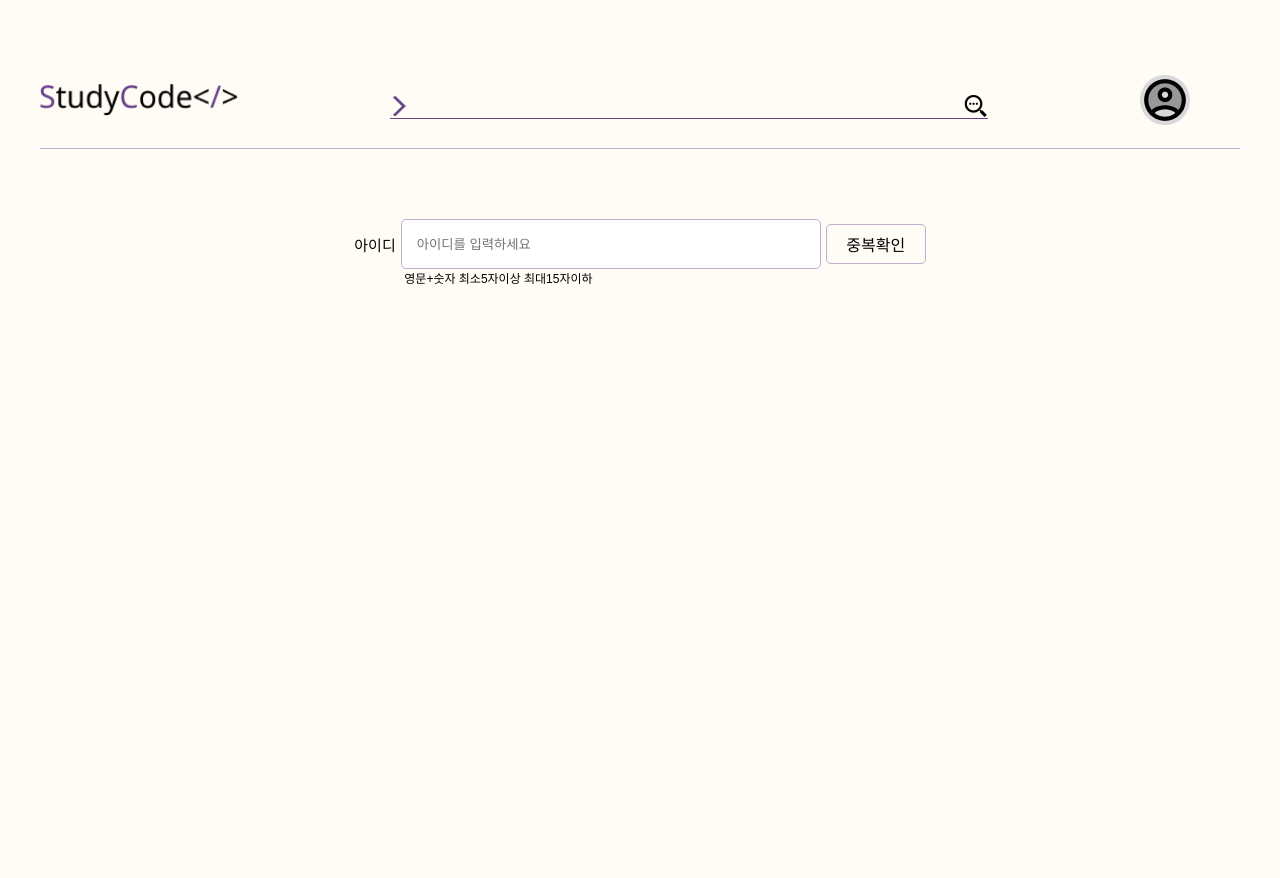
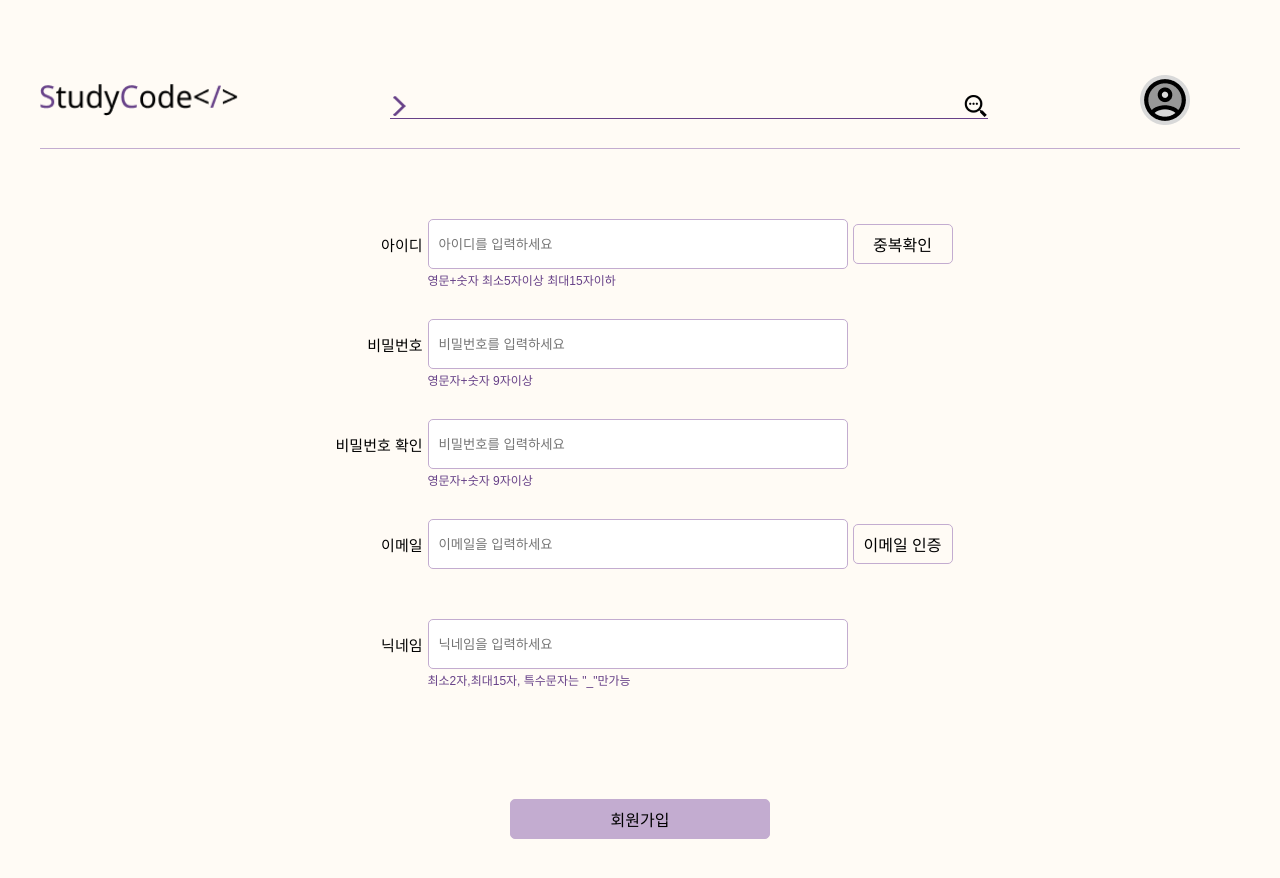
Before and after one commit to Hyangyoun/StudyCode_front, a React (Create React App) app: page / in a window 1280 px wide. Shown: the top 878 px of the page. Before the commit the page ends 800 px from the top, so only its background shows below. Built offline with nearby package versions, Linux system fonts and the light colour scheme.

Commit message:
Membership fin
10/06 기능구현 완

```diff
--- a/src/App.js
+++ b/src/App.js
@@ -1,7 +1,10 @@
-import Membership from "./Page/Membership"
+import GlobalStyle from "./GlobalStyle";
+import Membership from "./Page/MembershipPage"
+
 function App() {
   return (
     <>
+    <GlobalStyle />
     <Membership/>
     </>
   );
--- a/src/Page/Membership.jsx
+++ /dev/null
@@ -1,66 +0,0 @@
-import SMHeader from "../Main/SmallHeader"
-import styled from "styled-components";
-
-function Membership(props){
-    return(
-        <>
-            <SMHeader/>
-            <MembershipTool>
-                <div>
-                    <ul>
-                        <li>
-                            <span>아이디</span>
-                            <input className="inputId" type="text" placeholder="아이디를 입력하세요"/>
-                            <div>중복확인</div>
-                        </li>
-                    <span>영문+숫자 최소5자이상 최대15자이하</span>
-                    </ul>
-                </div>
-            </MembershipTool>
-        </>
-          )
-}
-const MembershipTool = styled.div`
-    width: 620px; height: 560px;
-    display:flex;
-    flex-direction: column;
-    align-items: center;
-    margin:auto;
-    div{
-        margin: 70px 0 0 0;
-    }
-    ul{
-        margin:0 0 50px 0;
-        padding: 0;
-    }
-    ul>li{
-        display: flex;
-        flex-direction: row;
-        align-items: center;
-    }
-    li>span{
-        font-size: 15px;
-        margin-right: 5px;
-    }
-    li>div{
-        width: 100px;height:40px;
-        margin: 0 0 0 5px;
-        display: flex;
-        align-items: center;
-        justify-content: center;
-        border: 1px solid #C3ACD0;
-        border-radius: 5px;
-    }
-    span:last-child{
-        text-indent: 10px;
-        font-size: 12px;
-        padding-left: 50px;
-    }
-    .inputId{
-        width: 420px; height: 50px;
-        border: 1px solid #C3ACD0;
-        border-radius: 5px;
-        padding: 0 0 0 15px;
-    }
-`
-export default Membership
--- /dev/null
+++ b/src/Page/MembershipPage.jsx
@@ -0,0 +1,170 @@
+import { useState,useEffect } from "react";
+import SMHeader from "../Main/SmallHeader"
+import styled from "styled-components";
+
+function Membership(props){
+    const [idCheck , setIdCheck] = useState(false)
+    const [password , setPassword] = useState("")
+    const [samePW , setSamePW] = useState("")
+    const [checkPW, setCheckPW] = useState(false)
+    const [emailCheck , setEmailCheck] = useState(false) //유효성검사시
+    const [email , setEmail] = useState("")
+    const [emailNum , setEmailNum] = useState(null)
+    const [inputEmailNum, setInputEmailNum] = useState(0)
+
+    useEffect(() => { //
+        if(password === samePW && password !== ""){
+            setCheckPW(true)
+        }
+        else {setCheckPW(false)}
+    },[password,samePW])
+
+    const ExportEmail = () =>{
+        if(!email.includes("@") || email.length < 15){ //
+            return;
+        }
+        setEmailNum(123456)
+    }
+
+    useEffect(() => {
+        if(inputEmailNum == emailNum){  //
+            setEmailCheck(true)
+        }
+        else {setEmailCheck(false)}
+    },[inputEmailNum,emailNum])
+
+    return(
+        <>
+            <SMHeader/>
+            <MembershipTool>
+                <div>
+                    <ul>
+                        <li>
+                            <span className="inputName">아이디</span>
+                            <input className="inputId" type="text"
+                            placeholder="아이디를 입력하세요"
+                            />
+                            <div onClick={() => {setIdCheck(true)}}>중복확인</div>
+                            <span className="inputCon">{idCheck ? "확인되었습니다" : "영문+숫자 최소5자이상 최대15자이하"}</span>
+                        </li>
+                        <li>
+                            <span className="inputName">비밀번호</span>
+                            <input className="inputId" type="password"
+                            placeholder="비밀번호를 입력하세요"
+                            onChange={(e) => setPassword(e.target.value)}
+                            />
+                            <span className="inputCondition">영문자+숫자 9자이상</span>
+                        </li>
+                        <li>
+                            <span className="inputName">비밀번호 확인</span>
+                            <input className="inputId" type="password"
+                            placeholder="비밀번호를 입력하세요"
+                            onChange={(e) =>setSamePW(e.target.value)}
+                            />
+                            <span className="inputCondition">{checkPW ? "일치합니다" :"영문자+숫자 9자이상"}</span>
+                        </li>
+                        <li>
+                            <span className="inputName">이메일</span>
+                            <input className="inputId" type="email"
+                            placeholder="이메일을 입력하세요"
+                            onChange={(e) => setEmail(e.target.value)}
+                            />
+                            <div onClick={(e) => ExportEmail(e)}>이메일 인증</div>
+                        </li>
+                        <li>
+                            <span className="inputName">닉네임</span>
+                            <input className="inputId" type="text"
+                            placeholder="닉네임을 입력하세요"
+                            />
+                            <span className="inputCondition">
+                                최소2자,최대15자, 특수문자는 "_"만가능</span>
+                        </li>
+                        {emailNum !== null ? <li>
+                        <span className="inputName"> </span>
+                            <input className="inputId" type="text"
+                            placeholder="인증번호 입력"
+                            onChange={(e) => setInputEmailNum(e.target.value)}
+                            />
+                            <span className="inputCondition">{emailCheck ? "인증되었습니다": null}</span>
+                        </li> : null}
+                    </ul>
+                    <div className="membership">
+                        회원가입
+                    </div>
+                </div>
+            </MembershipTool>
+        </>
+          )
+}
+const MembershipTool = styled.div`
+    width: 635px; height: 560px;
+    display:flex;
+    flex-direction: column;
+    align-items: center;
+    margin:auto;
+    div{
+        margin: 70px 0 0 0;
+    }
+    ul{
+        flex-direction: column;
+        padding: 0;
+        margin: 0;
+    }
+    ul>li{
+        align-items: center;
+        width: 635px;
+        margin:0 0 50px 0;
+    }
+    li>div{
+        width: 100px;height:40px;
+        margin: 0 0 0 5px;
+        display: flex;
+        align-items: center;
+        justify-content: center;
+        border: 1px solid #C3ACD0;
+        border-radius: 5px;
+        cursor: pointer;
+    }
+    .inputCon{
+        font-size: 12px;
+        padding-left: 50px;
+        color: #674188;
+        position: relative;
+        top: 35px;
+        right: 575px;
+    }
+    .inputName{
+        width: 100px; height: 20px;
+        font-size: 15px;
+        margin-right: 5px;
+        text-align: right;
+    }
+    .inputId{
+        width: 420px; height: 50px;
+        box-sizing: border-box;
+        border: 1px solid #C3ACD0;
+        border-radius: 5px;
+        outline: 0;
+        padding: 0 10px 0 10px;
+    }
+    .inputCondition{
+        font-size: 12px;
+        padding-left: 50px;
+        color: #674188;
+        position: relative;
+        top: 35px;
+        right: 470px;
+    }
+    .membership{
+        width: 260px; height: 40px;
+        border: 1px solid #C3ACD0;
+        border-radius: 5px;
+        background-color: #C3ACD0;
+        margin: 80px auto 125px auto;
+        display: flex;
+        align-items: center;
+        justify-content: center;
+        cursor: pointer;
+    }
+`
+export default Membership
```
